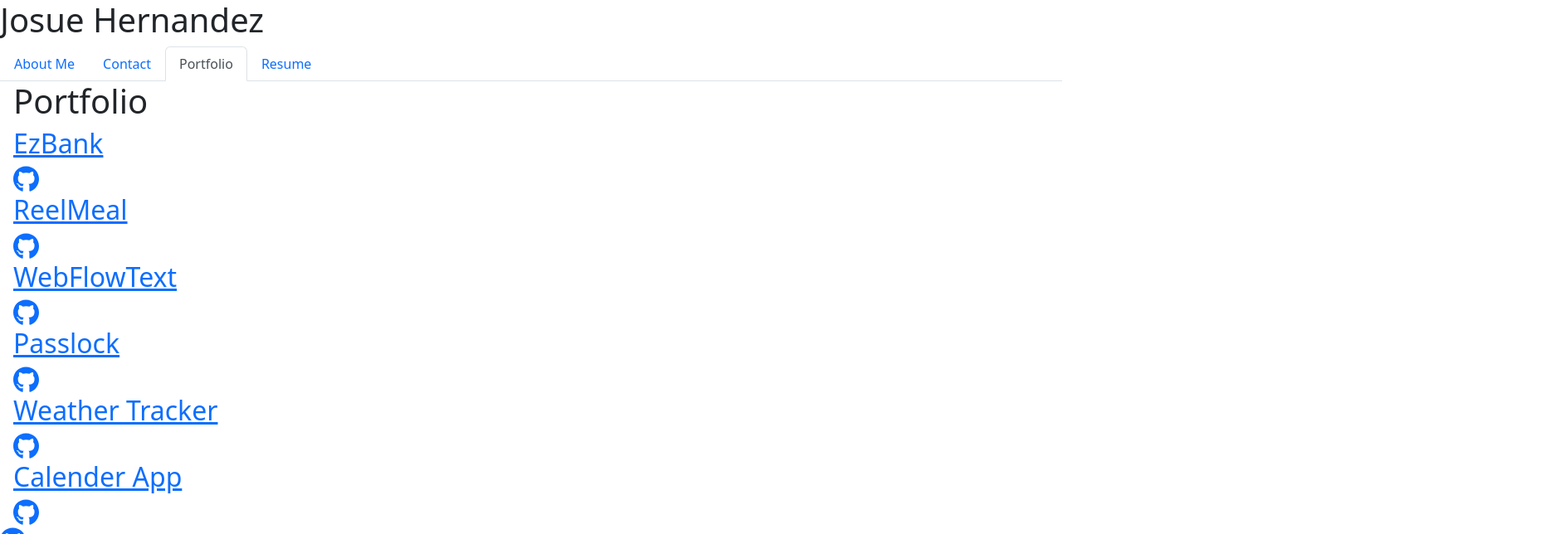
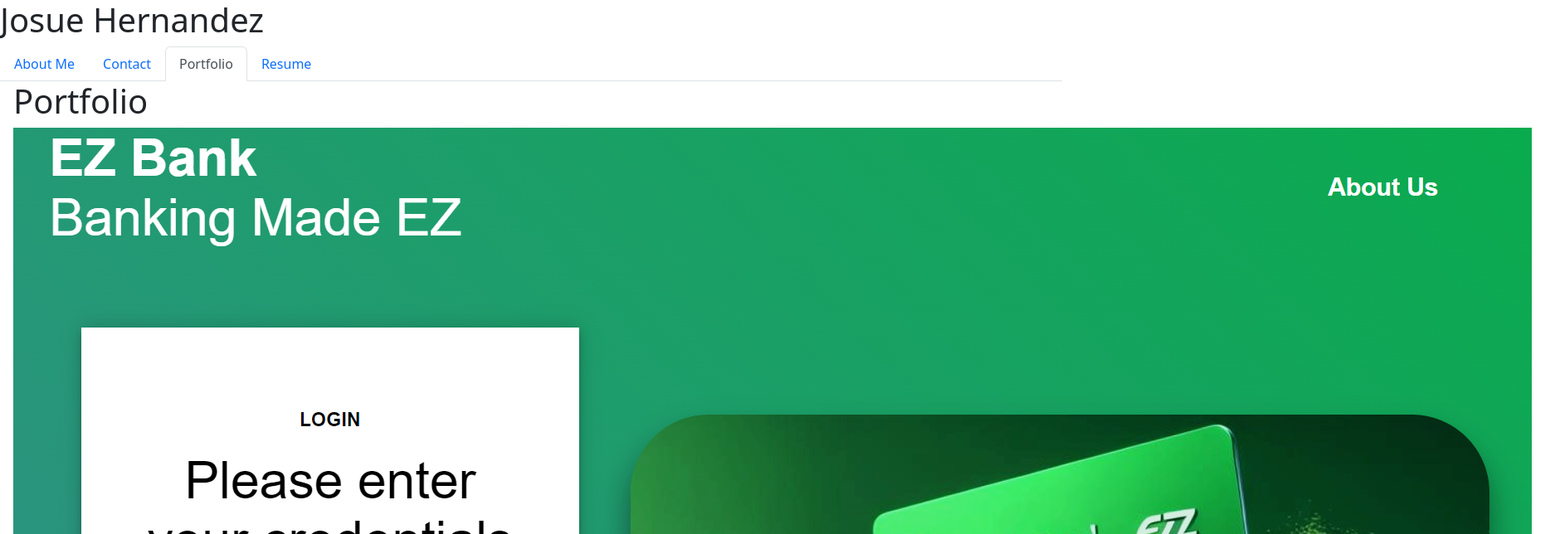
Before and after one commit to JosueHernand/JosueCodeCrafted, a React (Vite) app: page /Portfolio in a window 1280 px wide. Shown: the top 644 px of the page at 83% size, 1874 px wide, since content can reach past the window. Built offline with nearby package versions, Linux system fonts and the light colour scheme.

Commit message:
Made the images appear

```diff
--- a/src/components/Project.jsx
+++ b/src/components/Project.jsx
@@ -4,6 +4,7 @@ import { faGithub } from "@fortawesome/free-brands-svg-icons"
 export default function Project({task}) {
   return (
     <div>
+      <img src={task.image} alt={task.title} />
       <a href={task.link} target="_blank">
         <h2>{task.title}</h2>
       </a>
```
